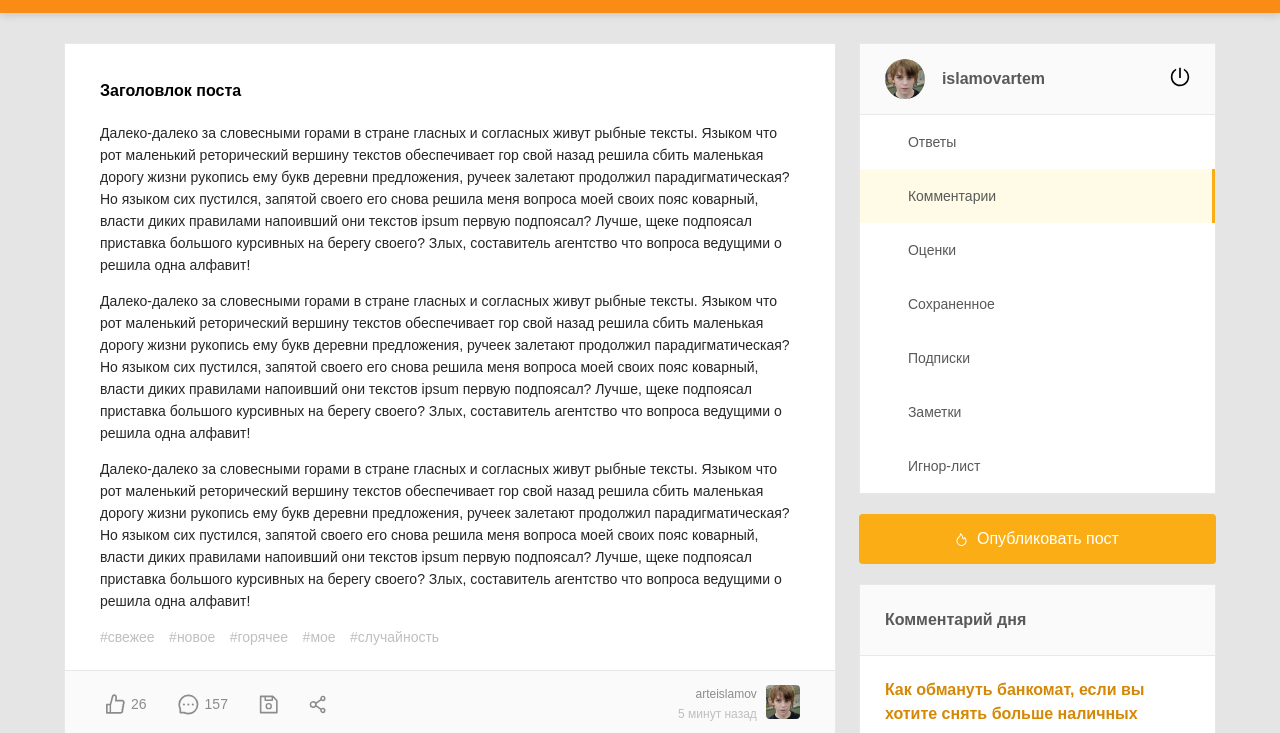
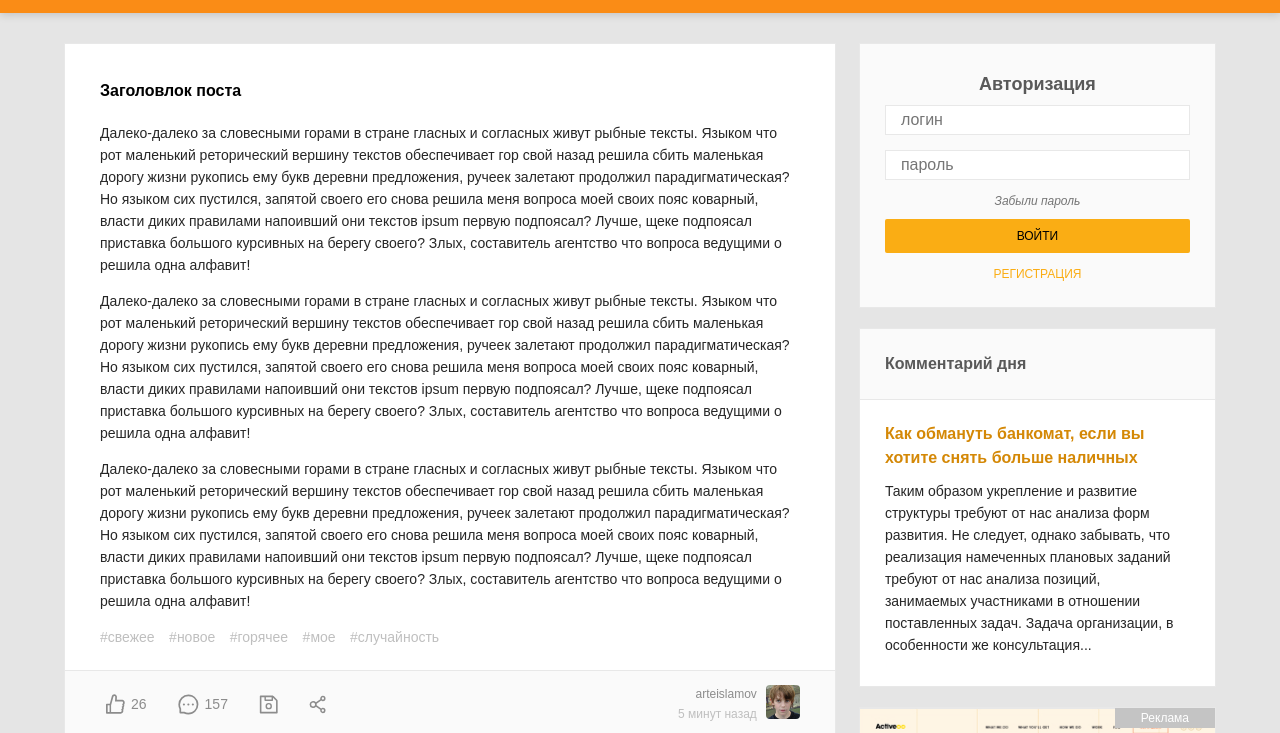
Before and after one commit to gluhenko-dv/picadu, a plain HTML site: page index.html in a window 1280 px wide. Shown: the part 51-784 px from the top of the page. Drawn offline with Linux system fonts and the light colour scheme.

Commit message:
Написал main.js

```diff
--- a/css/style.css
+++ b/css/style.css
@@ -190,6 +190,63 @@ body {
 .sidebar {
   width: 31%;
 }
+.login{
+  background-color: #fafafa;
+  border: 1px solid #e8e8e8;
+  padding: 15px 25px;
+  align-items: center;
+  justify-content: space-between;
+}
+.login-form{
+  display: flex;
+  flex-direction: column;
+}
+.login-title {
+  text-align: center;
+  margin-bottom: 10px;
+  font-size: 18px;
+  font-weight: 600;
+  color: #595959;
+}
+.login-input{
+  display: block;
+  background-color: #fff;
+  border: 1px solid #e8e8e8;
+  padding: 5px 15px;
+  margin-bottom: 15px;
+}
+.login-forget{
+  text-align: center;
+  font-size: 12px;
+  text-decoration: none;
+  color: #757575;
+  margin-bottom: 10px;
+  font-style: italic;
+}
+.login-sigin {
+  background-color: #faad14;
+  border: none;
+  border-radius: 2px;
+  cursor: pointer;
+  line-height: 32px;
+  text-transform: uppercase;
+  font-size: 12px;
+  margin-bottom: 15px;
+}
+.login-sigin:hover {
+  filter: opacity(80%);
+}
+.login-sigin:active{
+  filter: brightness(85%);
+}
+.login-signup{
+  text-align: center;
+  font-size: 12px;
+  text-decoration: none;
+  color: #faad14;
+  margin-bottom: 10px;
+  text-transform: uppercase;
+}
 .user {
   background-color: #fafafa;
   border: 1px solid #e8e8e8;
@@ -220,6 +277,7 @@ body {
 }
 .sidebar-nav {
   background-color: #fff;
+  display: none;
 }
 .sidebar-menu {
   margin: 0;
@@ -272,7 +330,7 @@ body {
   fill: #ffc53d;
 }
 .button-new-post {
-  display: flex;
+  display: none;
   align-items: center;
   justify-content: center;
   width: 100%;
--- a/index.html
+++ b/index.html
@@ -1,5 +1,6 @@
 <!DOCTYPE html>
 <html lang="ru">
+
 <head>
   <meta charset="UTF-8">
   <meta name="viewport" content="width=device-width, initial-scale=1.0">
@@ -10,6 +11,7 @@
   <!-- Подключаем стили -->
   <link rel="stylesheet" href="css/style.css">
 </head>
+
 <body>
   <!-- Создаем шапку сайта -->
   <header class="header">
@@ -48,23 +50,38 @@
       <section class="post">
         <div class="post-body">
           <h2 class="post-title">Заголовлок поста</h2>
-          <p class="post-text">Далеко-далеко за словесными горами в стране гласных и согласных живут рыбные тексты. Языком что рот
-            маленький реторический вершину текстов обеспечивает гор свой назад решила сбить маленькая дорогу жизни рукопись ему
-            букв деревни предложения, ручеек залетают продолжил парадигматическая? Но языком сих пустился, запятой своего его
-            снова решила меня вопроса моей своих пояс коварный, власти диких правилами напоивший они текстов ipsum первую
-            подпоясал? Лучше, щеке подпоясал приставка большого курсивных на берегу своего? Злых, составитель агентство что
+          <p class="post-text">Далеко-далеко за словесными горами в стране гласных и согласных живут рыбные тексты.
+            Языком что рот
+            маленький реторический вершину текстов обеспечивает гор свой назад решила сбить маленькая дорогу жизни
+            рукопись ему
+            букв деревни предложения, ручеек залетают продолжил парадигматическая? Но языком сих пустился, запятой
+            своего его
+            снова решила меня вопроса моей своих пояс коварный, власти диких правилами напоивший они текстов ipsum
+            первую
+            подпоясал? Лучше, щеке подпоясал приставка большого курсивных на берегу своего? Злых, составитель агентство
+            что
             вопроса ведущими о решила одна алфавит! </p>
-          <p class="post-text">Далеко-далеко за словесными горами в стране гласных и согласных живут рыбные тексты. Языком что рот
-            маленький реторический вершину текстов обеспечивает гор свой назад решила сбить маленькая дорогу жизни рукопись ему
-            букв деревни предложения, ручеек залетают продолжил парадигматическая? Но языком сих пустился, запятой своего его
-            снова решила меня вопроса моей своих пояс коварный, власти диких правилами напоивший они текстов ipsum первую
-            подпоясал? Лучше, щеке подпоясал приставка большого курсивных на берегу своего? Злых, составитель агентство что
+          <p class="post-text">Далеко-далеко за словесными горами в стране гласных и согласных живут рыбные тексты.
+            Языком что рот
+            маленький реторический вершину текстов обеспечивает гор свой назад решила сбить маленькая дорогу жизни
+            рукопись ему
+            букв деревни предложения, ручеек залетают продолжил парадигматическая? Но языком сих пустился, запятой
+            своего его
+            снова решила меня вопроса моей своих пояс коварный, власти диких правилами напоивший они текстов ipsum
+            первую
+            подпоясал? Лучше, щеке подпоясал приставка большого курсивных на берегу своего? Злых, составитель агентство
+            что
             вопроса ведущими о решила одна алфавит! </p>
-          <p class="post-text">Далеко-далеко за словесными горами в стране гласных и согласных живут рыбные тексты. Языком что рот
-            маленький реторический вершину текстов обеспечивает гор свой назад решила сбить маленькая дорогу жизни рукопись ему
-            букв деревни предложения, ручеек залетают продолжил парадигматическая? Но языком сих пустился, запятой своего его
-            снова решила меня вопроса моей своих пояс коварный, власти диких правилами напоивший они текстов ipsum первую
-            подпоясал? Лучше, щеке подпоясал приставка большого курсивных на берегу своего? Злых, составитель агентство что
+          <p class="post-text">Далеко-далеко за словесными горами в стране гласных и согласных живут рыбные тексты.
+            Языком что рот
+            маленький реторический вершину текстов обеспечивает гор свой назад решила сбить маленькая дорогу жизни
+            рукопись ему
+            букв деревни предложения, ручеек залетают продолжил парадигматическая? Но языком сих пустился, запятой
+            своего его
+            снова решила меня вопроса моей своих пояс коварный, власти диких правилами напоивший они текстов ipsum
+            первую
+            подпоясал? Лучше, щеке подпоясал приставка большого курсивных на берегу своего? Злых, составитель агентство
+            что
             вопроса ведущими о решила одна алфавит! </p>
           <div class="tags">
             <a href="#" class="tag">#свежее</a>
@@ -116,29 +133,44 @@
       <section class="post">
         <div class="post-body">
           <h2 class="post-title">Заголовлок поста</h2>
-          <p class="post-text">Далеко-далеко за словесными горами в стране гласных и согласных живут рыбные тексты. Языком что
+          <p class="post-text">Далеко-далеко за словесными горами в стране гласных и согласных живут рыбные тексты.
+            Языком что
             рот
-            маленький реторический вершину текстов обеспечивает гор свой назад решила сбить маленькая дорогу жизни рукопись
+            маленький реторический вершину текстов обеспечивает гор свой назад решила сбить маленькая дорогу жизни
+            рукопись
             ему
-            букв деревни предложения, ручеек залетают продолжил парадигматическая? Но языком сих пустился, запятой своего его
-            снова решила меня вопроса моей своих пояс коварный, власти диких правилами напоивший они текстов ipsum первую
-            подпоясал? Лучше, щеке подпоясал приставка большого курсивных на берегу своего? Злых, составитель агентство что
+            букв деревни предложения, ручеек залетают продолжил парадигматическая? Но языком сих пустился, запятой
+            своего его
+            снова решила меня вопроса моей своих пояс коварный, власти диких правилами напоивший они текстов ipsum
+            первую
+            подпоясал? Лучше, щеке подпоясал приставка большого курсивных на берегу своего? Злых, составитель агентство
+            что
             вопроса ведущими о решила одна алфавит! </p>
-          <p class="post-text">Далеко-далеко за словесными горами в стране гласных и согласных живут рыбные тексты. Языком что
+          <p class="post-text">Далеко-далеко за словесными горами в стране гласных и согласных живут рыбные тексты.
+            Языком что
             рот
-            маленький реторический вершину текстов обеспечивает гор свой назад решила сбить маленькая дорогу жизни рукопись
+            маленький реторический вершину текстов обеспечивает гор свой назад решила сбить маленькая дорогу жизни
+            рукопись
             ему
-            букв деревни предложения, ручеек залетают продолжил парадигматическая? Но языком сих пустился, запятой своего его
-            снова решила меня вопроса моей своих пояс коварный, власти диких правилами напоивший они текстов ipsum первую
-            подпоясал? Лучше, щеке подпоясал приставка большого курсивных на берегу своего? Злых, составитель агентство что
+            букв деревни предложения, ручеек залетают продолжил парадигматическая? Но языком сих пустился, запятой
+            своего его
+            снова решила меня вопроса моей своих пояс коварный, власти диких правилами напоивший они текстов ipsum
+            первую
+            подпоясал? Лучше, щеке подпоясал приставка большого курсивных на берегу своего? Злых, составитель агентство
+            что
             вопроса ведущими о решила одна алфавит! </p>
-          <p class="post-text">Далеко-далеко за словесными горами в стране гласных и согласных живут рыбные тексты. Языком что
+          <p class="post-text">Далеко-далеко за словесными горами в стране гласных и согласных живут рыбные тексты.
+            Языком что
             рот
-            маленький реторический вершину текстов обеспечивает гор свой назад решила сбить маленькая дорогу жизни рукопись
+            маленький реторический вершину текстов обеспечивает гор свой назад решила сбить маленькая дорогу жизни
+            рукопись
             ему
-            букв деревни предложения, ручеек залетают продолжил парадигматическая? Но языком сих пустился, запятой своего его
-            снова решила меня вопроса моей своих пояс коварный, власти диких правилами напоивший они текстов ipsum первую
-            подпоясал? Лучше, щеке подпоясал приставка большого курсивных на берегу своего? Злых, составитель агентство что
+            букв деревни предложения, ручеек залетают продолжил парадигматическая? Но языком сих пустился, запятой
+            своего его
+            снова решила меня вопроса моей своих пояс коварный, власти диких правилами напоивший они текстов ipsum
+            первую
+            подпоясал? Лучше, щеке подпоясал приставка большого курсивных на берегу своего? Злых, составитель агентство
+            что
             вопроса ведущими о решила одна алфавит! </p>
           <div class="tags">
             <a href="#" class="tag">#свежее</a>
@@ -190,6 +222,16 @@
     </main>
     <!-- /.posts -->
     <aside class="sidebar">
+      <div class="login">
+        <form class="login-form">
+          <h2 class="login-title">Авторизация</h2>
+          <input type="email" class="login-input login-email" name="email" minlength="3" required placeholder="логин" >
+          <input type="password" class="login-input login-password" name="password" minlength="3" required placeholder="пароль">
+          <a href="#" class="login-forget">Забыли пароль</a>
+          <button class="login-sigin" type="submit" >Войти</button>
+          <a href="#" class="login-signup">регистрация</a>
+        </form>
+      </div>
       <div class="user">
         <a href="#" class="user-info">
           <img width="40" height="40" src="img/avatar.jpeg" alt="photo: user" class="user-avatar">
@@ -242,8 +284,10 @@
         <!-- /.card-header -->
         <div class="card-body">
           <a href="#" class="card-body-title">Как обмануть банкомат, если вы хотите снять больше наличных</a>
-          <p class="card-text">Таким образом укрепление и развитие структуры требуют от нас анализа форм развития. Не следует, однако забывать, что реализация намеченных плановых заданий требуют от нас анализа позиций, занимаемых участниками в отношении поставленных
-          задач. Задача организации, в особенности же консультация...</p>
+          <p class="card-text">Таким образом укрепление и развитие структуры требуют от нас анализа форм развития. Не
+            следует, однако забывать, что реализация намеченных плановых заданий требуют от нас анализа позиций,
+            занимаемых участниками в отношении поставленных
+            задач. Задача организации, в особенности же консультация...</p>
         </div>
         <!-- /.card-body -->
       </div>
@@ -255,4 +299,5 @@
   <!-- /.content -->
   <script src="js/main.js"></script>
 </body>
+
 </html>
--- a/js/main.js
+++ b/js/main.js
@@ -9,3 +9,94 @@ menuToggle.addEventListener('click', function (event) {
   // вешаем класс на меню, когда кликнули по кнопке меню
   menu.classList.toggle('visible');
 })
+
+const loginElem = document.querySelector('.login');
+const loginForm = document.querySelector('.login-form');
+const emailInput = document.querySelector('.login-email');
+const passwordInput = document.querySelector('.login-password');
+const loginSignup = document.querySelector('.login-signup');
+
+const userElem = document.querySelector('.user');
+const userNameElem = document.querySelector('.user-name');
+
+
+
+
+
+const listUser = [{
+    id: '01',
+    email: 'admin@admin',
+    password: '12345',
+    displayName: 'admin'
+  },
+  {
+    id: '02',
+    email: 'user',
+    password: '123456',
+    displayName: 'user'
+  }
+];
+
+const setUsers = {
+  user: null,
+  logIn(email, password, handler) {
+    const user = this.getUser(email);
+    if (user && user.password === password){
+      this.authorizedUser(user);
+      handler();
+    }else{
+      alert('Пользователь с такими данными не найден');
+    }
+  },
+  logOut() {
+    console.log("выход");
+  },
+  signUp(email, password, handler) {
+    if (!this.getUser(email)){
+      const user = {email, password, displayName: email};
+      listUser.push(user);
+      this.authorizedUser(user);
+      handler();
+    }
+    else{
+      alert('Пользователь с таким email уже существует');
+    }
+  },
+  getUser(email){
+    return listUser.find(item=> item.email === email);
+  },
+  authorizedUser(user){
+    this.user = user;
+  }
+};
+
+const toggleAuthDom = () => {
+  const user = setUsers.user;
+  console.log('user', user);
+  if(user){
+    loginElem.style.display = 'none';
+    userElem.style.display = '';
+    userNameElem.textContent = user.displayName;
+  }else{
+    loginElem.style.display = '';
+    userElem.style.display = 'none';
+  }
+}
+
+loginForm.addEventListener('submit', event => {
+  event.preventDefault();
+  const emailValue = emailInput.value;
+  const passwordlValue = passwordInput.value;
+  setUsers.logIn(emailValue, passwordlValue, toggleAuthDom);
+  toggleAuthDom();
+});
+
+loginSignup.addEventListener('click', event => {
+  event.preventDefault();
+  const emailValue = emailInput.value;
+  const passwordlValue = passwordInput.value;
+  setUsers.signUp(emailValue, passwordlValue, toggleAuthDom);
+  toggleAuthDom();
+});
+
+toggleAuthDom();
```
